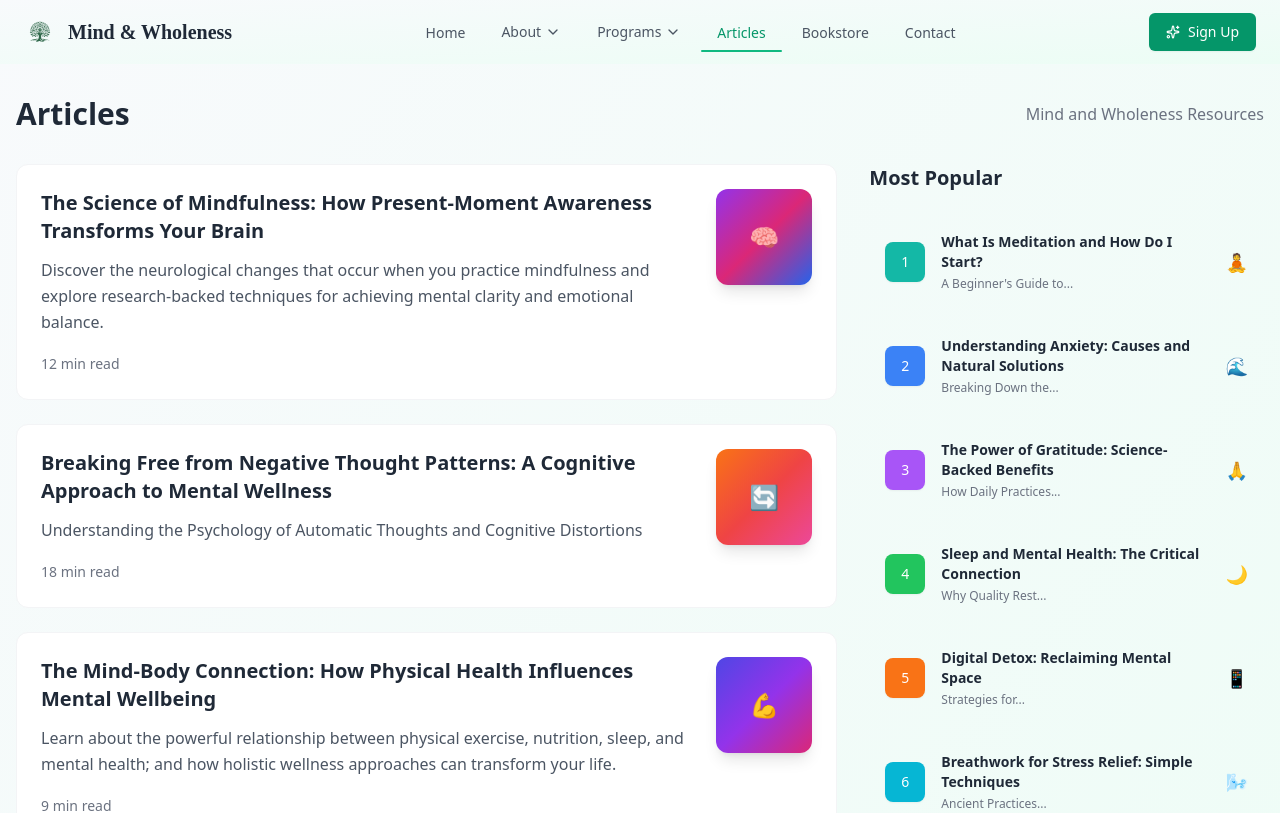
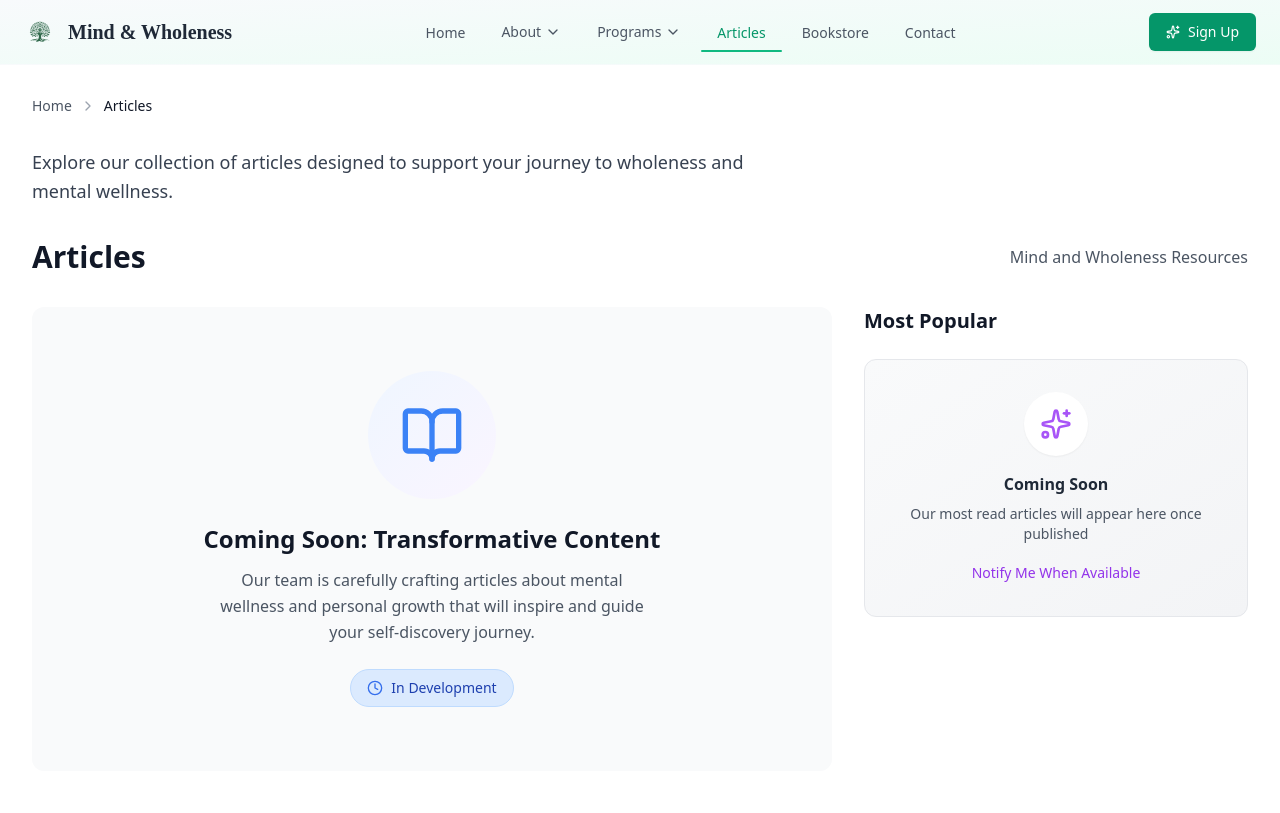
Before and after one commit to eldoJr/mind-and-wholeness, a React (Vite) app: page /articles/articles in a window 1280 px wide. Shown: the top 813 px of the page. Built offline with nearby package versions, Linux system fonts and the light colour scheme.

Commit message:
add: articles-1

```diff
--- a/src/components/sections/articles/ArticlesSection.tsx
+++ b/src/components/sections/articles/ArticlesSection.tsx
@@ -1,114 +1,94 @@
+import { BookOpen, Sparkles, Clock, ChevronRight } from 'lucide-react';
+import { Link } from 'react-router-dom';
+import EmailSignup from '../../layout/emailSignup';
+
 const ArticlesSection = () => {
-  const mainArticles = [
-    {
-      id: 1,
-      title: "The Science of Mindfulness: How Present-Moment Awareness Transforms Your Brain",
-      subtitle: "Discover the neurological changes that occur when you practice mindfulness and explore research-backed techniques for achieving mental clarity and emotional balance.",
-      readTime: "12 min read",
-      gradient: "from-purple-600 via-pink-600 to-blue-600",
-      icon: "🧠"
-    },
-    {
-      id: 2,
-      title: "Breaking Free from Negative Thought Patterns: A Cognitive Approach to Mental Wellness",
-      subtitle: "Understanding the Psychology of Automatic Thoughts and Cognitive Distortions",
-      readTime: "18 min read",
-      gradient: "from-orange-500 via-red-500 to-pink-500",
-      icon: "🔄"
-    },
-    {
-      id: 3,
-      title: "The Mind-Body Connection: How Physical Health Influences Mental Wellbeing",
-      subtitle: "Learn about the powerful relationship between physical exercise, nutrition, sleep, and mental health; and how holistic wellness approaches can transform your life.",
-      readTime: "9 min read",
-      gradient: "from-indigo-600 via-purple-600 to-pink-600",
-      icon: "💪"
-    },
-    {
-      id: 4,
-      title: "Building Emotional Resilience: Tools for Navigating Life's Challenges",
-      subtitle: "Explore evidence-based strategies for developing emotional intelligence, stress management, and psychological flexibility to thrive in difficult times.",
-      readTime: "15 min read",
-      gradient: "from-green-500 via-teal-500 to-blue-500",
-      icon: "🌱"
-    }
-  ];
+  return (
+    <main className="min-h-screen bg-white">
+      <div className="max-w-7xl mx-auto px-4 sm:px-6 lg:px-8 py-8">
+        {/* Improved Breadcrumb with better accessibility */}
+        <nav aria-label="Breadcrumb" className="flex items-center space-x-2 text-sm mb-8">
+          <Link
+            to="/"
+            className="text-gray-600 hover:text-gray-900 transition-colors focus:outline-none focus:ring-2 focus:ring-blue-500 focus:ring-offset-2 rounded"
+          >
+            Home
+          </Link>
+          <ChevronRight className="w-4 h-4 text-gray-400" aria-hidden="true" />
+          <span className="text-gray-900 font-medium" aria-current="page">
+            Articles
+          </span>
+        </nav>
 
-  const popularArticles = [
-    { title: "What Is Meditation and How Do I Start?", subtitle: "A Beginner's Guide to...", icon: "🧘", color: "bg-teal-500" },
-    { title: "Understanding Anxiety: Causes and Natural Solutions", subtitle: "Breaking Down the...", icon: "🌊", color: "bg-blue-500" },
-    { title: "The Power of Gratitude: Science-Backed Benefits", subtitle: "How Daily Practices...", icon: "🙏", color: "bg-purple-500" },
-    { title: "Sleep and Mental Health: The Critical Connection", subtitle: "Why Quality Rest...", icon: "🌙", color: "bg-green-500" },
-    { title: "Digital Detox: Reclaiming Mental Space", subtitle: "Strategies for...", icon: "📱", color: "bg-orange-500" },
-    { title: "Breathwork for Stress Relief: Simple Techniques", subtitle: "Ancient Practices...", icon: "🌬️", color: "bg-cyan-500" },
-    { title: "Building Healthy Boundaries for Mental Wellness", subtitle: "Learning to Say...", icon: "🚧", color: "bg-red-500" },
-    { title: "The Role of Nature in Mental Health Recovery", subtitle: "Forest Bathing and...", icon: "🌲", color: "bg-emerald-500" },
-    { title: "Mindful Eating: Nourishing Mind and Body", subtitle: "How Conscious...", icon: "🍃", color: "bg-lime-500" },
-    { title: "Understanding Depression: Hope and Healing", subtitle: "Breaking the Stigma...", icon: "☀️", color: "bg-yellow-500" }
-  ];
+        {/* Improved introductory text */}
+        <div className="mb-8">
+          <p className="text-lg text-gray-700 leading-relaxed max-w-3xl">
+            Explore our collection of articles designed to support your journey to wholeness and mental wellness.
+          </p>
+        </div>
 
-  return (
-    <div className="max-w-7xl mx-auto px-4 py-8">
+        {/* Main content section */}
         <div className="flex justify-between items-center mb-8">
-        <h1 className="text-3xl font-bold text-gray-800">Articles</h1>
-        <span className="text-gray-500">Mind and Wholeness Resources</span>
+          <h1 className="text-3xl font-bold text-gray-900">Articles</h1>
+          <span className="text-gray-600 text-sm sm:text-base">Mind and Wholeness Resources</span>
         </div>
 
         <div className="grid grid-cols-1 lg:grid-cols-3 gap-8">
           {/* Main Articles Section */}
           <div className="lg:col-span-2 space-y-6">
-          {mainArticles.map((article) => (
-            <div key={article.id} className="group cursor-pointer">
-              <div className="flex gap-6 p-6 rounded-xl bg-white hover:shadow-lg transition-all duration-300 border border-gray-100">
-                <div className="flex-1">
-                  <h2 className="text-xl font-bold text-gray-800 mb-3 group-hover:text-blue-600 transition-colors">
-                    {article.title}
-                  </h2>
-                  <p className="text-gray-600 mb-4 leading-relaxed">
-                    {article.subtitle}
+            {/* Enhanced empty state */}
+            <div className="flex flex-col items-center justify-center py-16 px-6 bg-gray-50 rounded-xl">
+              <div className="w-32 h-32 rounded-full bg-gradient-to-br from-blue-50 to-purple-50 flex items-center justify-center mb-6">
+                <BookOpen className="w-16 h-16 text-blue-500" />
+              </div>
+              <h3 className="text-2xl font-bold text-gray-900 mb-3 text-center">
+                Coming Soon: Transformative Content
+              </h3>
+              <p className="text-gray-600 text-center max-w-md leading-relaxed mb-6">
+                Our team is carefully crafting articles about mental wellness and personal growth
+                that will inspire and guide your self-discovery journey.
               </p>
-                  <span className="text-sm text-gray-500 font-medium">
-                    {article.readTime}
-                  </span>
+              <div
+                className="flex items-center gap-2 px-4 py-2 bg-blue-100 rounded-full border border-blue-200"
+                role="status"
+                aria-label="Content in development"
+              >
+                <Clock className="w-4 h-4 text-blue-600 animate-pulse" />
+                <span className="text-sm text-blue-800 font-medium">In Development</span>
               </div>
-                <div className="flex-shrink-0">
-                  <div className={`w-24 h-24 rounded-xl bg-gradient-to-br ${article.gradient} flex items-center justify-center text-white text-2xl shadow-lg`}>
-                    {article.icon}
+            </div>
+          </div>
+
+          {/* Popular Articles Sidebar */}
+          <div className="space-y-6">
+            <h2 className="text-xl font-bold text-gray-900">Most Popular</h2>
+            <div className="bg-gradient-to-br from-gray-50 to-gray-100 rounded-xl p-8 text-center border border-gray-200">
+              <div className="w-16 h-16 rounded-full bg-white flex items-center justify-center mx-auto mb-4 shadow-sm">
+                <Sparkles className="w-8 h-8 text-purple-500" />
+              </div>
+              <h3 className="font-semibold text-gray-800 mb-2">
+                Coming Soon
+              </h3>
+              <p className="text-sm text-gray-600">
+                Our most read articles will appear here once published
+              </p>
+              <div className="mt-4">
+                <button
+                  className="text-sm text-purple-600 hover:text-purple-800 font-medium transition-colors focus:outline-none focus:ring-2 focus:ring-purple-500 focus:ring-offset-2 rounded"
+                  disabled
+                  aria-disabled="true"
+                >
+                  Notify Me When Available
+                </button>
               </div>
             </div>
           </div>
         </div>
-          ))}
       </div>
-
-        {/* Popular Articles Sidebar */}
-        <div className="space-y-6">
-          <h2 className="text-xl font-bold text-gray-800">Most Popular</h2>
-          <div className="space-y-3">
-            {popularArticles.map((article, index) => (
-              <div key={index} className="group cursor-pointer">
-                <div className="flex items-center gap-4 p-4 rounded-lg hover:bg-gray-50 transition-colors">
-                  <div className={`w-10 h-10 rounded-lg ${article.color} flex items-center justify-center text-white text-sm shadow-sm`}>
-                    {index + 1}
+      <div>
+          <EmailSignup />
       </div>
-                  <div className="flex-1 min-w-0">
-                    <h3 className="font-semibold text-gray-800 text-sm group-hover:text-blue-600 transition-colors line-clamp-2">
-                      {article.title}
-                    </h3>
-                    <p className="text-xs text-gray-500 mt-1">
-                      {article.subtitle}
-                    </p>
-                  </div>
-                  <div className="text-lg">
-                    {article.icon}
-                  </div>
-                </div>
-              </div>
-            ))}
-          </div>
-        </div>
-      </div>
-    </div>
+    </main>
   );
 };
 
```
Lines whose indentation alone changed are shown as unchanged.
